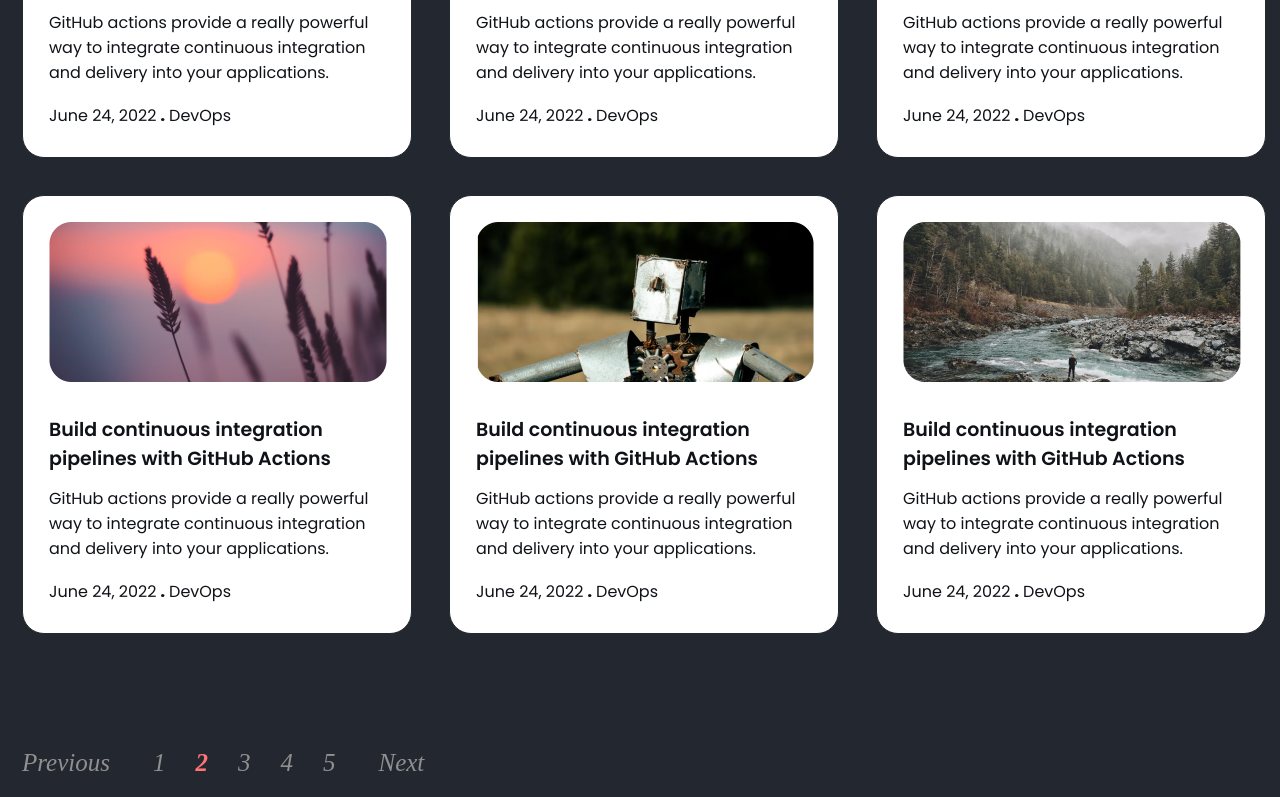
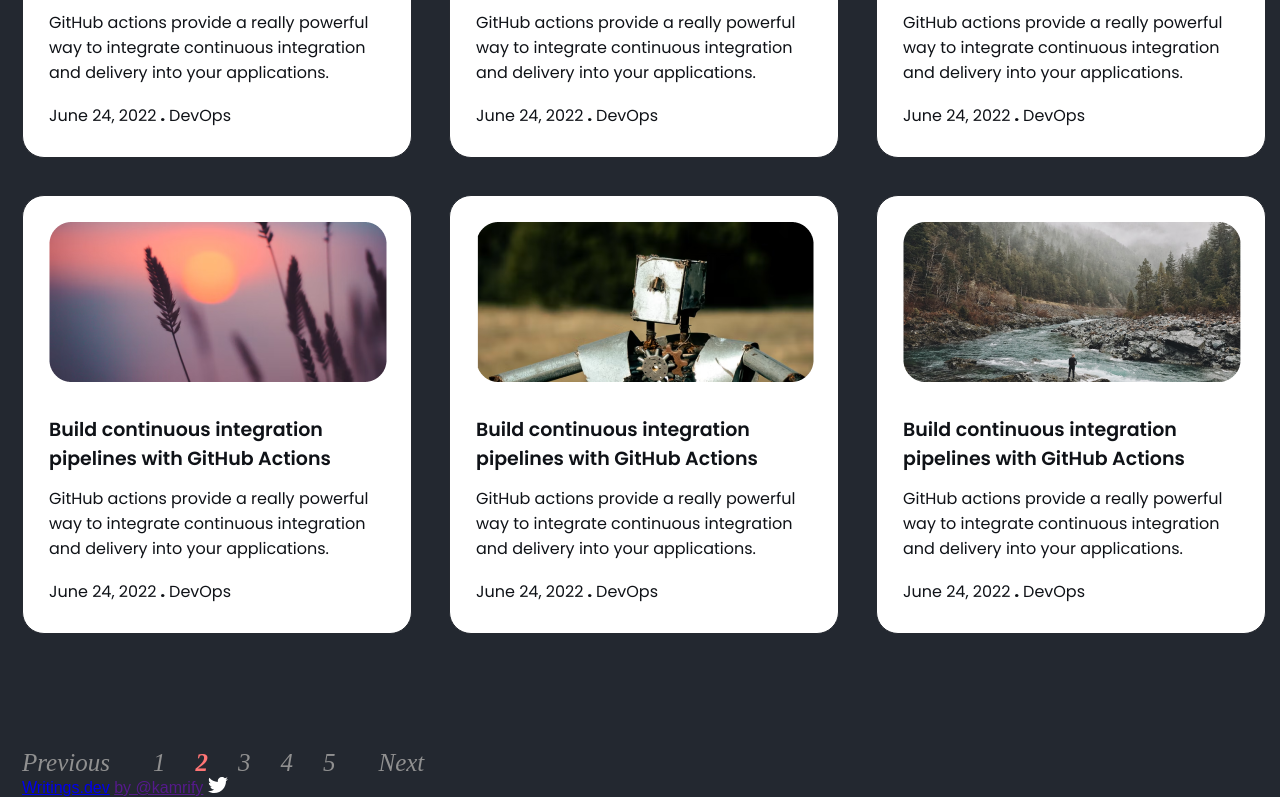
Before and after one commit to sulfikaralijun/Static-Webpages-roadmap.sh-, a plain HTML site: page index.html in a window 1280 px wide. Shown: the part 1572-2369 px from the top of the page. Drawn offline with Linux system fonts and the light colour scheme; a web font is replaced by a local one.

Commit message:
update index.html

```diff
--- a/index.html
+++ b/index.html
@@ -223,7 +223,11 @@
 			</main>
 
 			<footer class="footer">
-
+				<a href="/">Writings.dev</a>
+				<a href="" class="left-nick">by @kamrify</a>
+				<a href="" class="right-nick">
+					<img src="/src/assets/icons/Group18.svg" alt="">
+				</a>
 			</footer>
 		</div>
 	</body>
```
